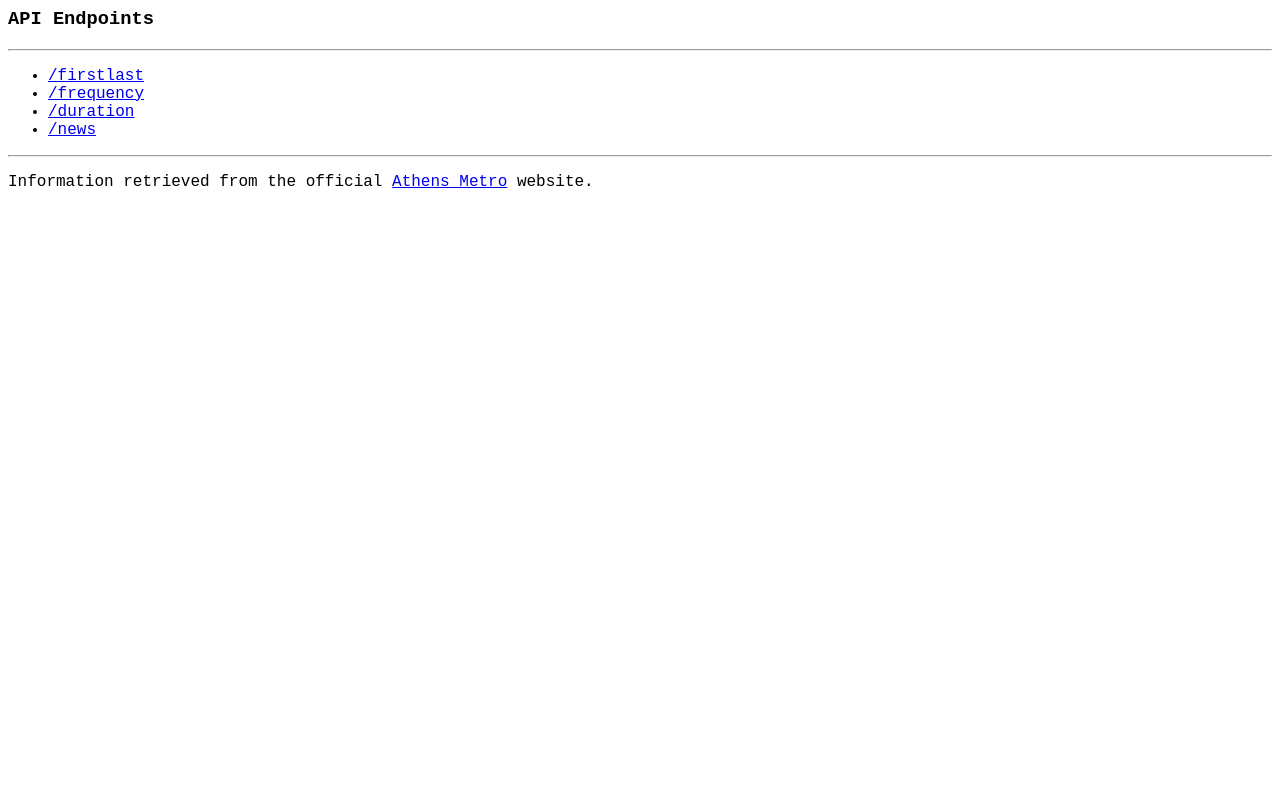
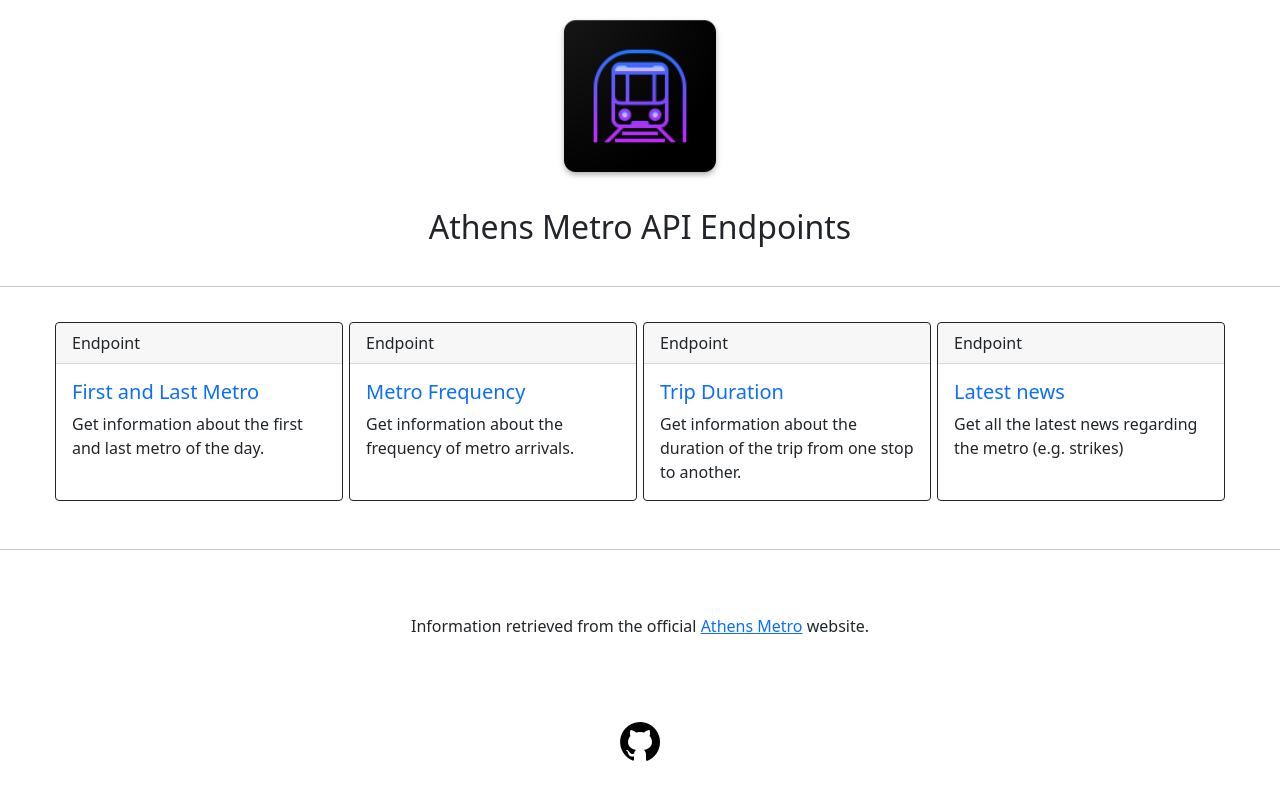
Before and after one commit to antoniskoin/athens-metro-api, a Flask app: page / in a window 1280 px wide. Run offline with Flask 2, Linux system fonts and the light colour scheme.

Commit message:
Improve template design

```diff
--- a/templates/index.html
+++ b/templates/index.html
@@ -1,22 +1,71 @@
 <html lang="en">
 <head>
     <title>Athens Transportation API</title>
-		<style>
-			body {
-			  font-family: 'Courier New', monospace;
-			}
-		</style>
+    <link rel="icon" type="image/x-icon" href="logo.ico">
+    <link href="https://cdn.jsdelivr.net/npm/bootstrap@5.0.2/dist/css/bootstrap.min.css" rel="stylesheet"
+          integrity="sha384-EVSTQN3/azprG1Anm3QDgpJLIm9Nao0Yz1ztcQTwFspd3yD65VohhpuuCOmLASjC" crossorigin="anonymous">
 </head>
 <body>
-		<h3>API Endpoints</h3>
+<div class="d-flex justify-content-center">
+    <img src="logo.png" class="img-fluid" alt="Website Logo">
+</div>
+<div class="d-flex justify-content-center p-3">
+    <h2>Athens Metro API Endpoints</h2>
+</div>
 <hr>
-		<ul>
-		  <li><a href="https://athens-metro.herokuapp.com/firstlast" target="_blank">/firstlast</a></li>
-		  <li><a href="https://athens-metro.herokuapp.com/frequency" target="_blank">/frequency</a></li>
-		  <li><a href="https://athens-metro.herokuapp.com/duration" target="_blank">/duration</a></li>
-		  <li><a href="https://athens-metro.herokuapp.com/news" target="_blank">/news</a></li>
-		</ul>
+<div class="d-flex flex-wrap align-items-stretch justify-content-center p-3">
+    <div class="card border-dark mb-3" style="max-width: 18rem; margin: 3px">
+        <div class="card-header">Endpoint</div>
+        <div class="card-body text-dark">
+            <h5 class="card-title">
+                <a class="text-decoration-none text-blue" href="https://athens-metro.herokuapp.com/firstlast">First and
+                    Last Metro</a>
+            </h5>
+            <p class="card-text">Get information about the first and last metro of the day.</p>
+        </div>
+    </div>
+    <div class="card border-dark mb-3" style="max-width: 18rem; margin: 3px">
+        <div class="card-header">Endpoint</div>
+        <div class="card-body text-dark">
+            <h5 class="card-title">
+                <a class="text-decoration-none text-blue" href="https://athens-metro.herokuapp.com/frequency">Metro
+                    Frequency</a>
+            </h5>
+            <p class="card-text">Get information about the frequency of metro arrivals.</p>
+        </div>
+    </div>
+    <div class="card border-dark mb-3" style="max-width: 18rem; margin: 3px">
+        <div class="card-header">Endpoint</div>
+        <div class="card-body text-dark">
+            <h5 class="card-title">
+                <a class="text-decoration-none text-blue" href="https://athens-metro.herokuapp.com/duration">Trip
+                    Duration</a>
+            </h5>
+            <p class="card-text">Get information about the duration of the trip from one stop to another.</p>
+        </div>
+    </div>
+    <div class="card border-dark mb-3" style="max-width: 18rem; margin: 3px">
+        <div class="card-header">Endpoint</div>
+        <div class="card-body text-dark">
+            <h5 class="card-title">
+                <a class="text-decoration-none text-blue" href="https://athens-metro.herokuapp.com/news">Latest
+                    news</a>
+            </h5>
+            <p class="card-text">Get all the latest news regarding the metro (e.g. strikes)</p>
+        </div>
+    </div>
+</div>
 <hr>
-		<p>Information retrieved from the official <a href="http://www.stasy.gr" target="_blank">Athens Metro</a> website.</p>
+
+<div class="d-flex justify-content-center p-5">
+    <p>Information retrieved from the official <a href="http://www.stasy.gr" target="_blank">Athens Metro</a> website.
+    </p>
+</div>
+
+<div class="d-flex justify-content-center p-3">
+    <a href="https://github.com/antoniskoin/athens-metro-api" target="_blank">
+        <img src="github.png" class="img-fluid" alt="Github">
+    </a>
+</div>
 </body>
 </html>
```
Also changed, not shown: templates/github.png (added), templates/logo.ico (added), templates/logo.png (added). Lines whose indentation alone changed are shown as unchanged.
